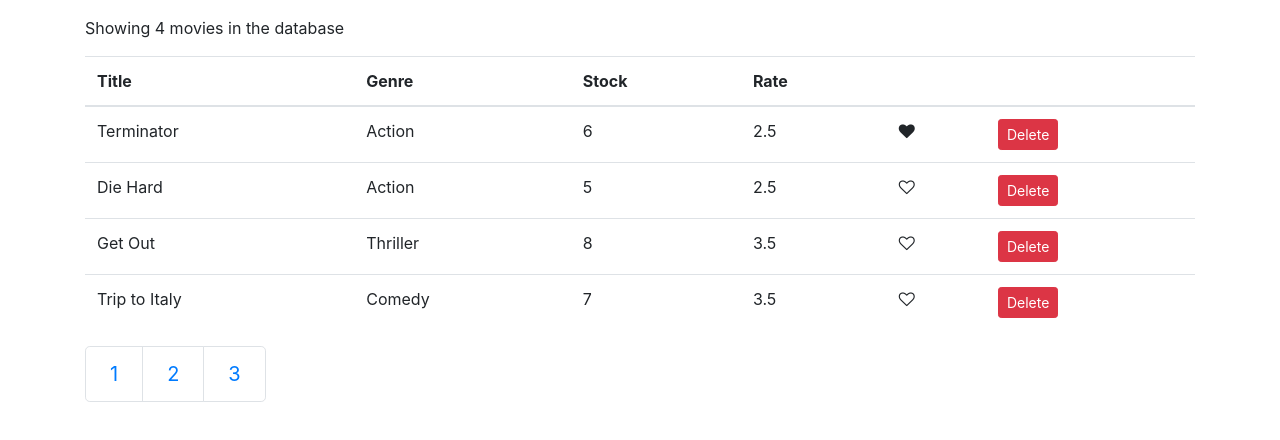
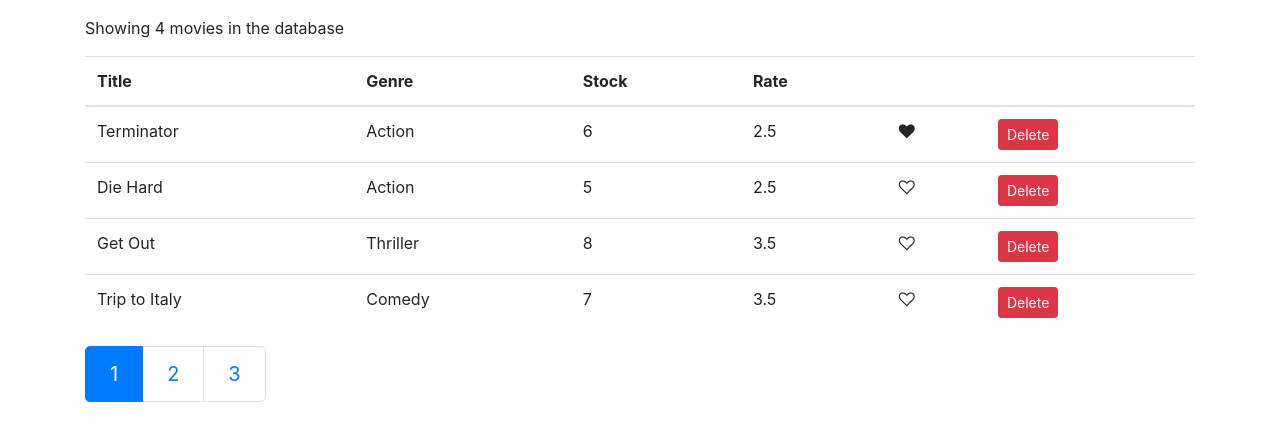
Before and after one commit to amaury-diallo/learning-react, a React (Create React App) app: page / in a window 1280 px wide. Shown: the top 440 px of the page. Built offline with nearby package versions, Linux system fonts and the light colour scheme.

Commit message:
Active the current pagination item

```diff
--- a/src/components/MovieList.jsx
+++ b/src/components/MovieList.jsx
@@ -93,6 +93,7 @@ class MovieList extends Component {
           this.state.movies.length / this.state.MOVIE_PER_PAGE
         )}
         gotoPage={this.gotoPage}
+        currentPage={this.state.CURRENT_PAGE}
       />
     ) : (
       ""
--- a/src/components/Pagination.jsx
+++ b/src/components/Pagination.jsx
@@ -1,11 +1,11 @@
 import React from "react";
 
-const Pagination = ({ totalPage, gotoPage }) => {
+const Pagination = ({ totalPage, gotoPage, currentPage }) => {
   return (
     <nav aria-label="...">
       <ul className="pagination pagination-lg">
         {[...Array(totalPage).keys()].map((index) => (
-          <li key={index} className="page-item">
+          <li key={index} className={(currentPage == index + 1)? "page-item active" : "page-item" }>
             <a
               className="page-link"
               tabIndex="-1"
```
